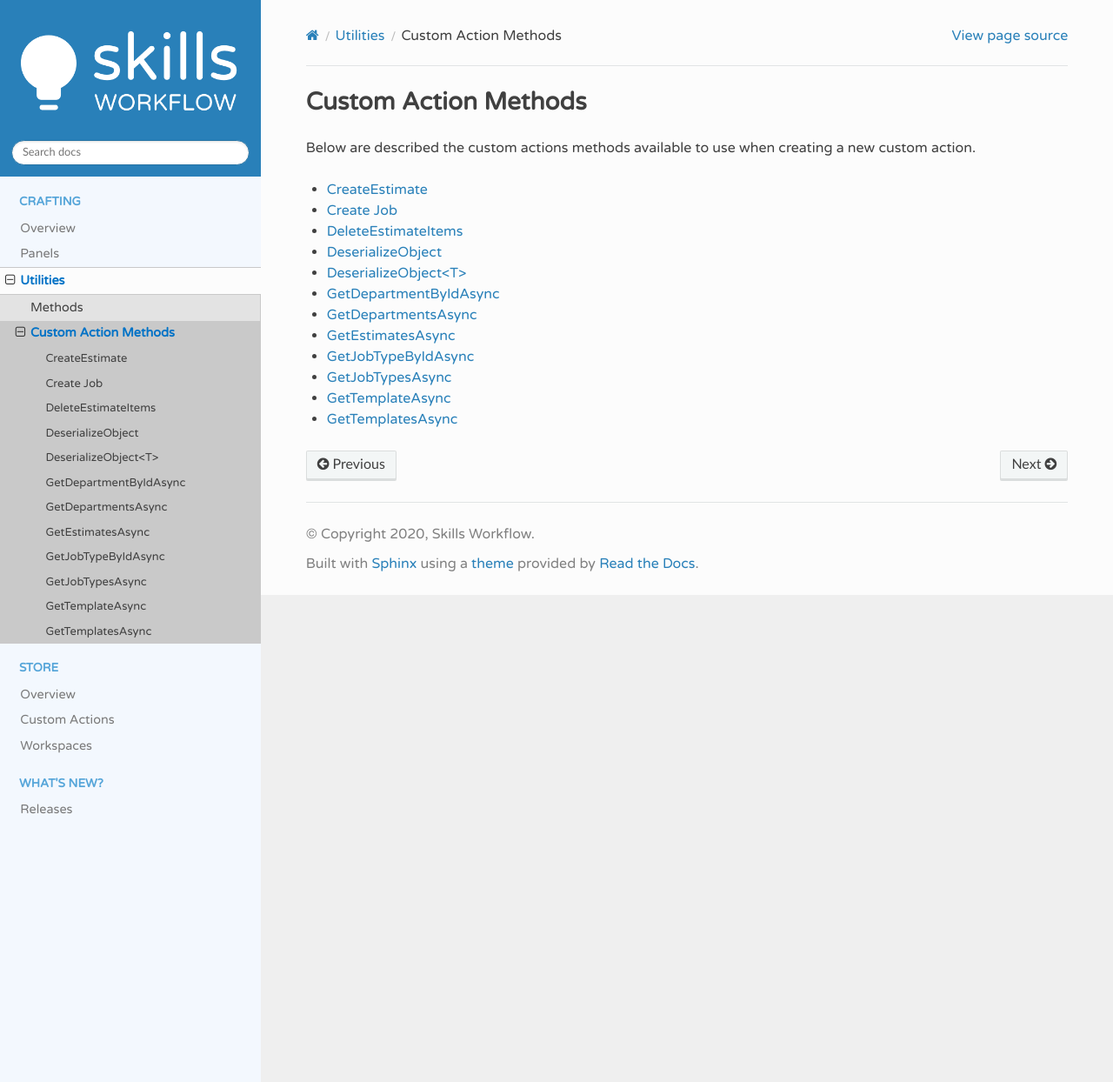
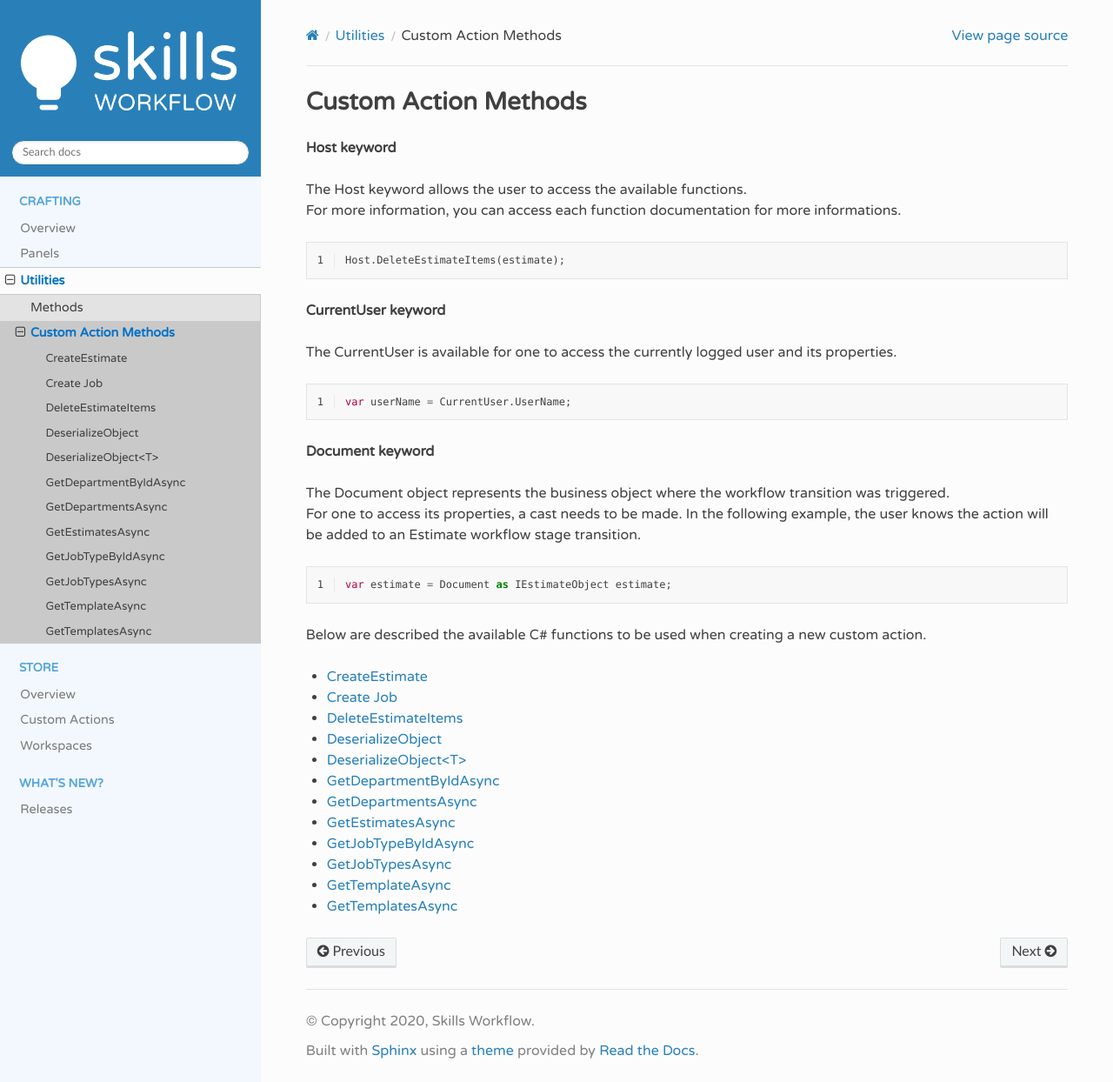
Before and after one commit to ndangeles/Documentation, a Sphinx documentation site: the page built from docs/crafting/utilities/CA-methods/index.rst, in a window 1280 px wide and 1244 px high. Shown: the whole window at 87% size. Built offline with Sphinx 7.4.7 and the Read the Docs theme 2.0.0, drawn with Linux system fonts in a browser that asks for light colours.

Commit message:
Custom Action Methods description added

```diff
--- a/docs/crafting/utilities/CA-methods/index.rst
+++ b/docs/crafting/utilities/CA-methods/index.rst
@@ -1,7 +1,42 @@
 Custom Action Methods
 =====================
 
-Below are described the custom actions methods available to use when creating a new custom action.
+**Host keyword**
+
+| The Host keyword allows the user to access the available functions.
+| For more information, you can access each function documentation for more informations.
+
+.. code-block:: c#
+    :linenos:
+
+    Host.DeleteEstimateItems(estimate);
+
+
+
+**CurrentUser keyword**
+
+| The CurrentUser is available for one to access the currently logged user and its properties.
+
+.. code-block:: c#
+    :linenos:
+
+    var userName = CurrentUser.UserName;
+
+
+
+**Document keyword**
+
+| The Document object represents the business object where the workflow transition was triggered.
+| For one to access its properties, a cast needs to be made. In the following example, the user knows the action will be added to an Estimate workflow stage transition.
+
+.. code-block:: c#
+    :linenos:
+
+    var estimate = Document as IEstimateObject estimate;
+
+
+
+| Below are described the available C# functions to be used when creating a new custom action.
 
 .. toctree::
    :glob:
```
